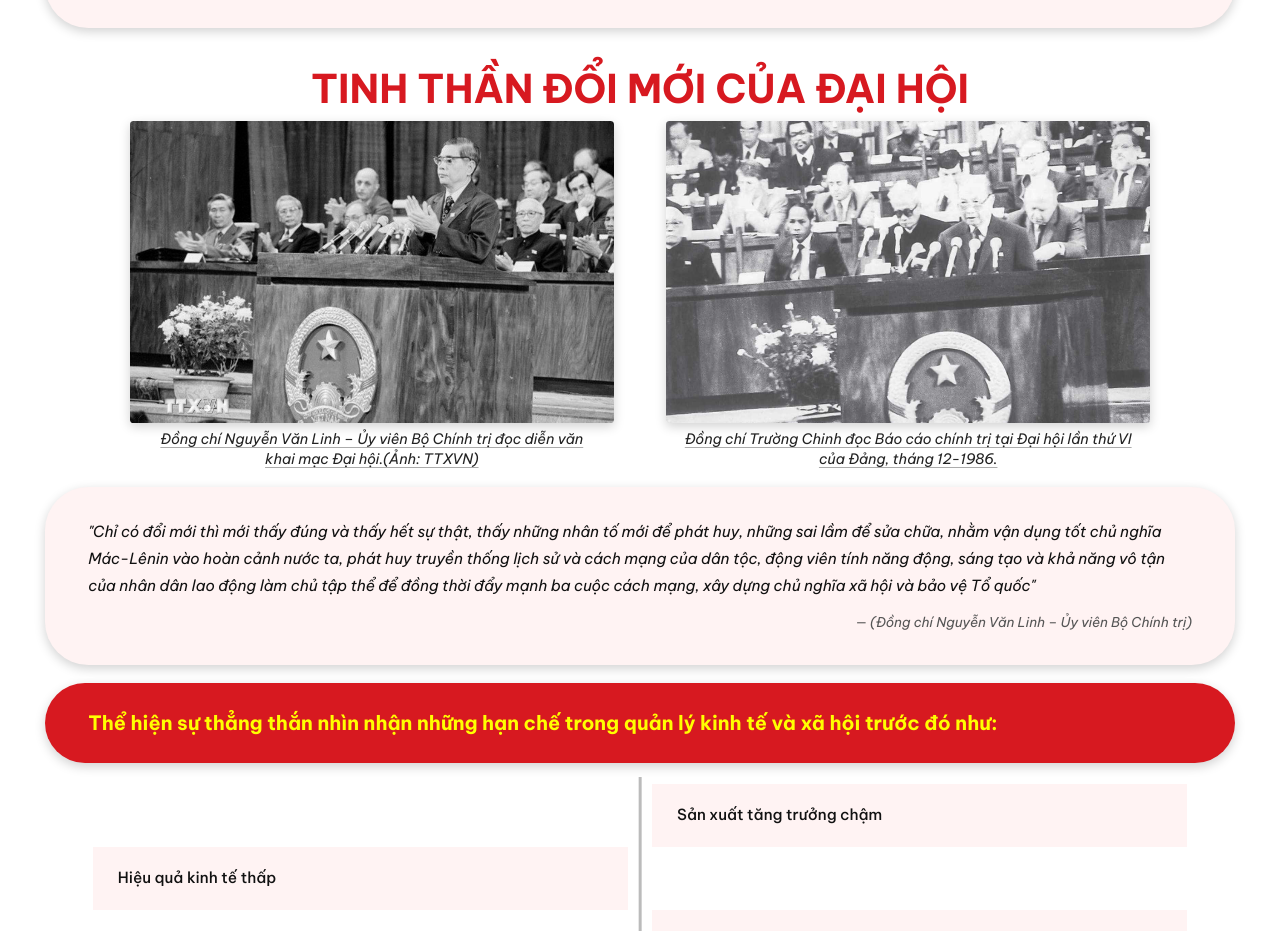
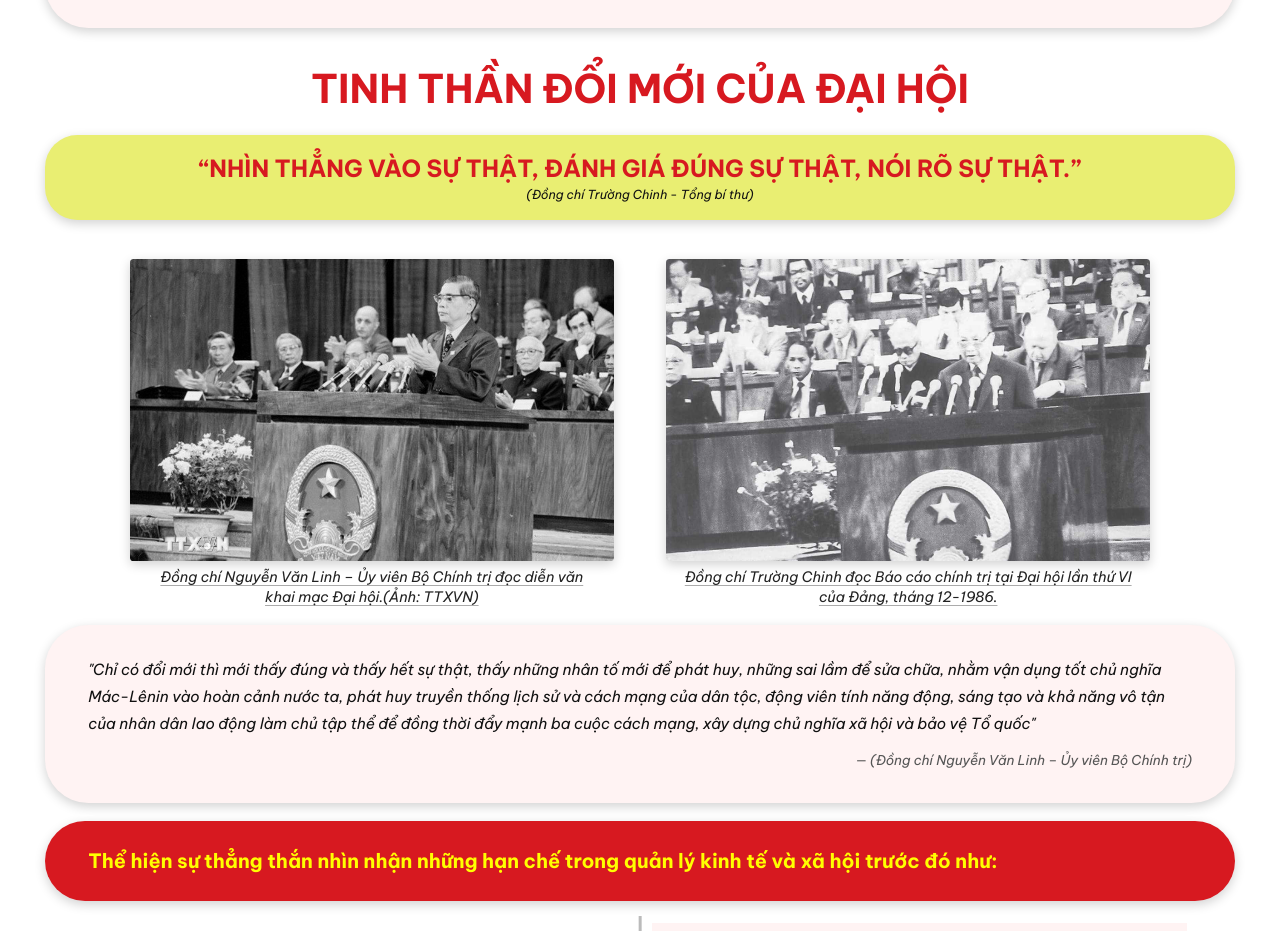
Before and after one commit to Boisopsop/VNR202-G6, a React (Vite) app: page /dai-hoi-vi in a window 1280 px wide. Shown: the part 1646-2577 px from the top of the page. Built offline with nearby package versions, Linux system fonts and the light colour scheme.

Commit message:
fix trang web

```diff
--- a/src/pages/DaiHoiVI.tsx
+++ b/src/pages/DaiHoiVI.tsx
@@ -882,19 +882,19 @@ function DoiMoiDoiNgoaiContent() {
 const doiMoiData = [
   {
     label: 'ĐỔI MỚI TƯ DUY',
-    content: <DoiMoiTuDuyContent />,
+    Content: DoiMoiTuDuyContent,
   },
   {
     label: 'ĐỔI MỚI KINH TẾ',
-    content: <DoiMoiKinhTeContent />,
+    Content: DoiMoiKinhTeContent,
   },
   {
     label: 'ĐỔI MỚI XÃ HỘI',
-    content: <DoiMoiXaHoiContent />,
+    Content: DoiMoiXaHoiContent,
   },
   {
     label: 'ĐỔI MỚI ĐỐI NGOẠI',
-    content: <DoiMoiDoiNgoaiContent />,
+    Content: DoiMoiDoiNgoaiContent,
   },
 ];
 
@@ -902,29 +902,47 @@ const doiMoiData = [
 function DoiMoiModal({ item, onClose }: { item: typeof doiMoiData[0]; onClose: () => void }) {
   const measureRef = useRef<HTMLDivElement | null>(null);
   const [scale, setScale] = useState(1);
-
   const isEconomy = item.label === 'ĐỔI MỚI KINH TẾ';
 
   useEffect(() => {
     if (isEconomy) {
-      // Economy: giữ khung cố định, không scale (nội dung sẽ cuộn bên trong).
       setScale(1);
       return;
     }
+
+    let rafId = 0;
+    let timeoutId: ReturnType<typeof setTimeout> | null = null;
 
     const recalc = () => {
       const el = measureRef.current;
       if (!el) return;
 
-      const available = window.innerHeight - 6;
-      const contentHeight = el.scrollHeight || el.getBoundingClientRect().height || 1;
-      const next = Math.min(1, available / contentHeight);
-      setScale(Number.isFinite(next) ? next : 1);
+      const available = Math.max(window.innerHeight - 10, 1);
+      const rectHeight = el.getBoundingClientRect().height;
+      const scrollHeight = el.scrollHeight;
+      const contentHeight = Math.max(rectHeight, scrollHeight, 1);
+
+      // Keep legacy behavior but avoid tiny/invalid scale on some devices.
+      const raw = available / contentHeight;
+      const next = Math.min(1, Math.max(0.72, Number.isFinite(raw) ? raw : 1));
+      setScale(next);
     };
 
-    recalc();
-    window.addEventListener('resize', recalc);
-    return () => window.removeEventListener('resize', recalc);
+    const scheduleRecalc = () => {
+      cancelAnimationFrame(rafId);
+      if (timeoutId) clearTimeout(timeoutId);
+      rafId = requestAnimationFrame(recalc);
+      // Run once more after layout settles (fonts/images may load late on other machines)
+      timeoutId = setTimeout(recalc, 120);
+    };
+
+    scheduleRecalc();
+    window.addEventListener('resize', scheduleRecalc);
+    return () => {
+      cancelAnimationFrame(rafId);
+      if (timeoutId) clearTimeout(timeoutId);
+      window.removeEventListener('resize', scheduleRecalc);
+    };
   }, [item.label, isEconomy]);
 
   useEffect(() => {
@@ -965,7 +983,6 @@ function DoiMoiModal({ item, onClose }: { item: typeof doiMoiData[0]; onClose: (
           animation: 'fadeInUp 0.3s ease-out both',
         }}
       >
-        {/* Scale + center so top/bottom whitespace stays balanced */}
         <div
           style={{
             position: 'absolute',
@@ -1011,7 +1028,7 @@ function DoiMoiModal({ item, onClose }: { item: typeof doiMoiData[0]; onClose: (
             >
               ✕
             </button>
-            {item.content}
+            <item.Content />
           </div>
         </div>
       </div>
@@ -1138,12 +1155,57 @@ export default function DaiHoiVI() {
         TINH THẦN ĐỔI MỚI CỦA ĐẠI HỘI
       </div>
 
+      {/* 6.5 Yellow quote strip (restore by request) */}
+      <div
+        className="anim-fade-up"
+        style={{
+          maxWidth: 'var(--content-max)',
+          margin: '24px auto 0',
+          background: '#E9EE72',
+          borderRadius: 36,
+          boxShadow: 'var(--shadow)',
+          padding: '22px 34px 18px',
+          textAlign: 'center',
+          display: 'flex',
+          flexDirection: 'column',
+          alignItems: 'center',
+          justifyContent: 'center',
+          gap: 8,
+        }}
+      >
+        <p
+          style={{
+            margin: 0,
+            color: 'var(--red)',
+            fontWeight: 800,
+            fontSize: 'clamp(20px, 2.05vw, 30px)',
+            lineHeight: 1.12,
+            textTransform: 'uppercase',
+            letterSpacing: '0.05px',
+            whiteSpace: 'nowrap',
+          }}
+        >
+          “NHÌN THẲNG VÀO SỰ THẬT, ĐÁNH GIÁ ĐÚNG SỰ THẬT, NÓI RÕ SỰ THẬT.”
+        </p>
+        <p
+          style={{
+            margin: 0,
+            color: '#111',
+            fontStyle: 'italic',
+            fontSize: 'clamp(13px, 1.08vw, 18px)',
+            lineHeight: 1.2,
+          }}
+        >
+          (Đồng chí Trường Chinh - Tổng bí thư)
+        </p>
+      </div>
+
       {/* 7. Two congress photos + captions (match Figma layout) */}
       <div
         className="anim-fade-up"
         style={{
           maxWidth: 1180,
-          margin: '8px auto 0',
+          margin: '44px auto 0',
           display: 'grid',
           gridTemplateColumns: '1fr 1fr',
           gap: 12,
```
